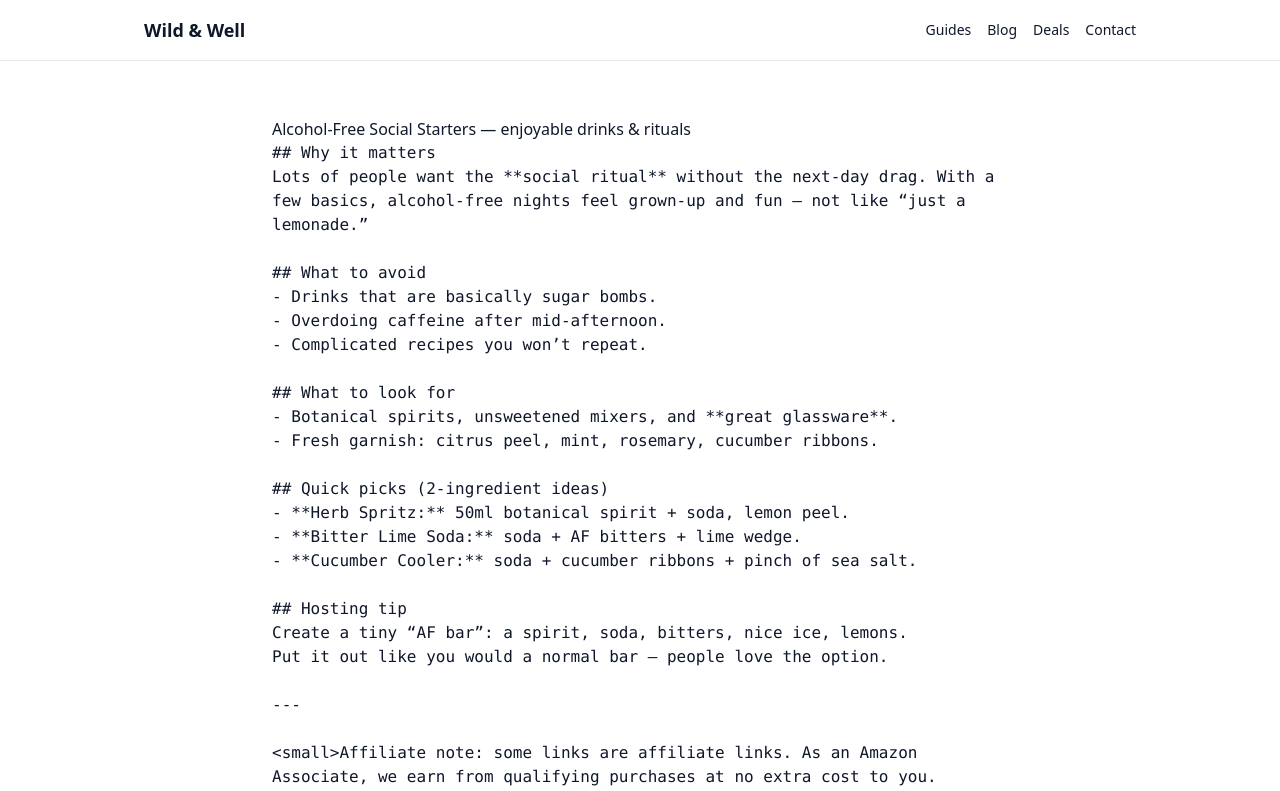
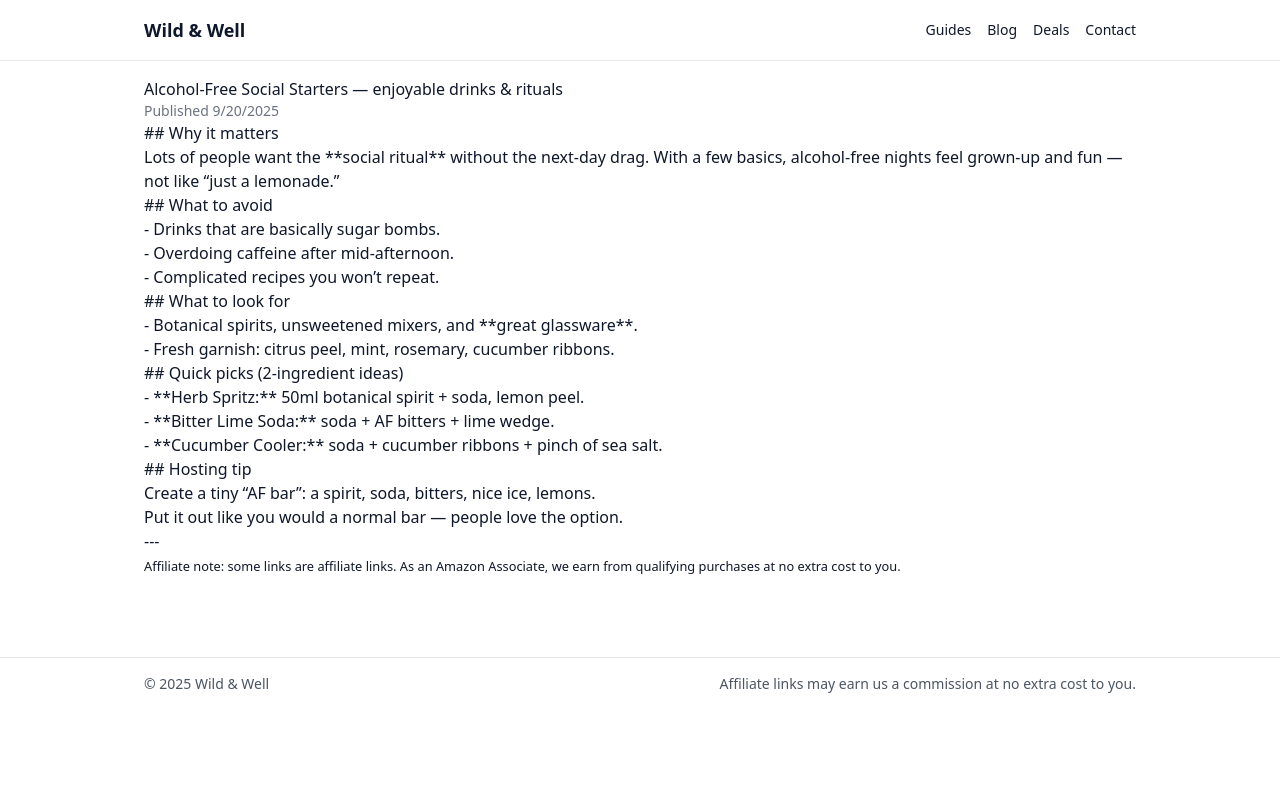
Before and after one commit to dariosandison/Eco---Holistic, a Next.js app: page /guides/alcohol-free-social-starters in a window 1280 px wide. Shown: the top 791 px of the page. Built offline with nearby package versions, Linux system fonts and the light colour scheme.

Commit message:
Update [slug].js

```diff
--- a/pages/guides/[slug].js
+++ b/pages/guides/[slug].js
@@ -1,24 +1,56 @@
-// pages/guides/[slug].js
+import Head from "next/head";
 import { getAllGuidesSlugs, getGuideBySlug } from "../../lib/guides";
+import { article, breadcrumbs } from "../../lib/jsonld";
+
+function SimpleMarkdown({ text = "" }) {
+  // ultra-light rendering: paragraphs + links
+  const withLinks = text.replace(/\[([^\]]+)\]\(([^)]+)\)/g, '<a href="$2" target="_blank" rel="nofollow noopener noreferrer" class="underline">$1</a>');
+  const html = withLinks
+    .split(/\n{2,}/)
+    .map((p) => `<p>${p.replace(/\n/g, "<br/>")}</p>`)
+    .join("");
+  return <div className="prose" dangerouslySetInnerHTML={{ __html: html }} />;
+}
+
+export default function GuidePage({ meta, content }) {
+  const url = `https://www.wild-and-well.store/guides/${meta.slug}`;
+  const jsonArticle = article({ title: meta.title, description: meta.description, url });
+  const jsonCrumbs = breadcrumbs([
+    { name: "Home", item: "https://www.wild-and-well.store/" },
+    { name: "Guides", item: "https://www.wild-and-well.store/guides" },
+    { name: meta.title, item: url },
+  ]);
+
+  return (
+    <>
+      <Head>
+        <title>{meta.title} – Wild & Well</title>
+        {meta.description && <meta name="description" content={meta.description} />}
+        <script type="application/ld+json" dangerouslySetInnerHTML={{ __html: JSON.stringify(jsonArticle) }} />
+        <script type="application/ld+json" dangerouslySetInnerHTML={{ __html: JSON.stringify(jsonCrumbs) }} />
+      </Head>
+      <article className="prose max-w-none">
+        <h1>{meta.title}</h1>
+        {meta.updated ? (
+          <p className="text-sm text-gray-500">Updated {new Date(meta.updated).toLocaleDateString()}</p>
+        ) : meta.date ? (
+          <p className="text-sm text-gray-500">Published {new Date(meta.date).toLocaleDateString()}</p>
+        ) : null}
+        <SimpleMarkdown text={content} />
+      </article>
+    </>
+  );
+}
 
 export async function getStaticPaths() {
   const slugs = getAllGuidesSlugs();
-  return { paths: slugs.map(slug => ({ params: { slug } })), fallback: false };
+  return {
+    paths: slugs.map((slug) => ({ params: { slug } })),
+    fallback: false,
+  };
 }
 
 export async function getStaticProps({ params }) {
-  const guide = getGuideBySlug(params.slug);
-  if (!guide) return { notFound: true };
-  return { props: { guide } };
+  const { meta, content } = getGuideBySlug(params.slug);
+  return { props: { meta, content } };
 }
-
-export default function GuidePage({ guide }) {
-  const { meta, content } = guide;
-  return (
-    <article className="mx-auto max-w-3xl px-4 py-10 prose">
-      <h1>{meta.title}</h1>
-      {/* plain content render to avoid extra build deps for now */}
-      <pre className="whitespace-pre-wrap">{content}</pre>
-    </article>
-  );
-}
```
